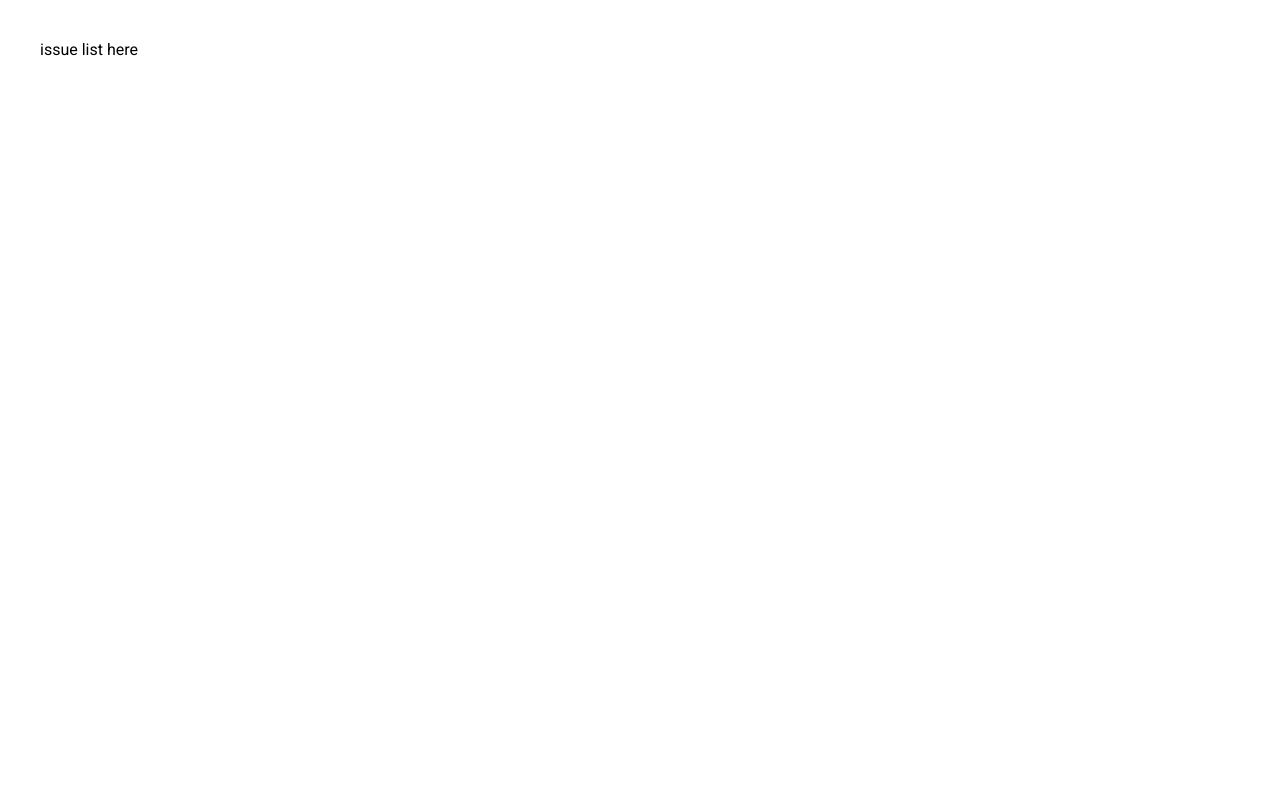
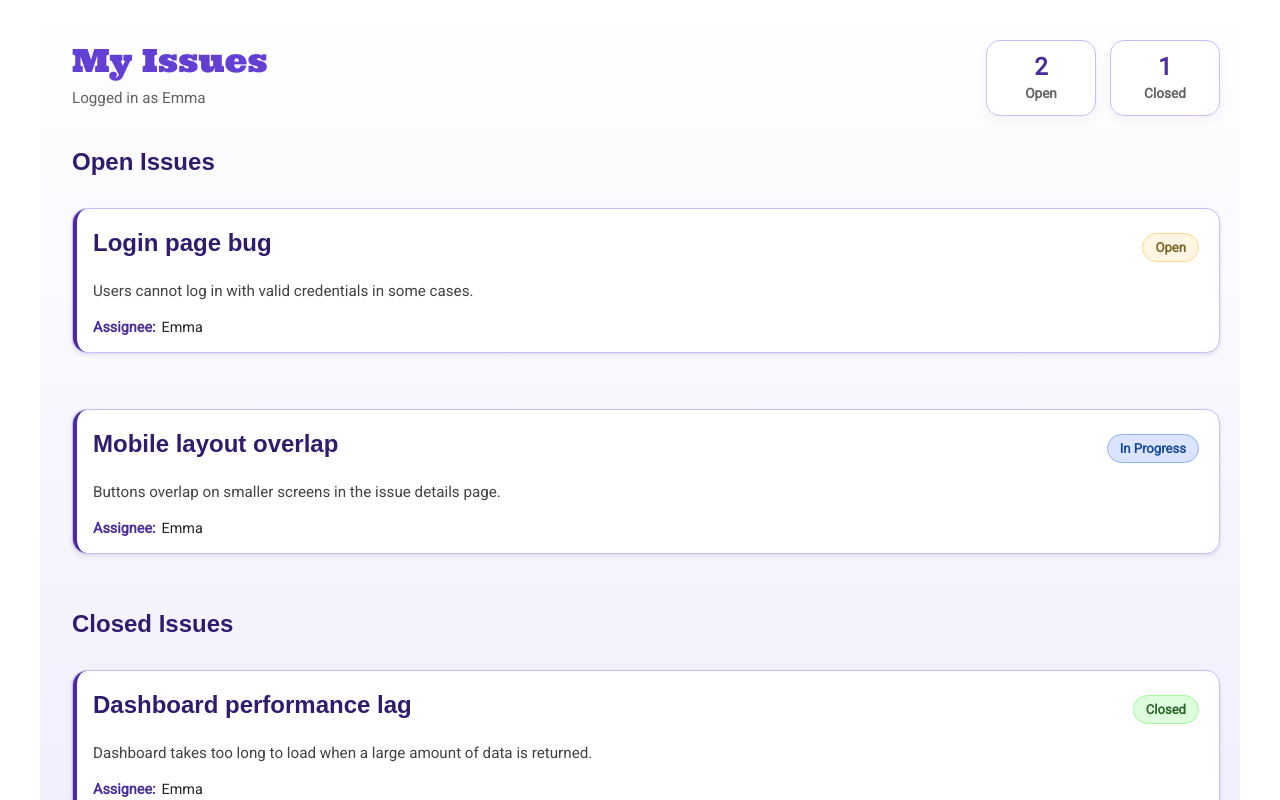
Before and after one commit to morielsh57/FixFlow, a React (Create React App) app in the folder FrontEnd/: page /app/issues in a window 1280 px wide. Built offline with nearby package versions, Linux system fonts and the light colour scheme.

Commit message:
Add issue list feature

```diff
--- /dev/null
+++ b/FrontEnd/src/components/issue-list/IssueCard.scss
@@ -0,0 +1,70 @@
+@import '../../shared/styles/style.index.scss';
+
+.issue-card {
+  @include cardStyle;
+  margin-bottom: 0;
+}
+
+.issue-card__top {
+  @include displayFlex(space-between, center, row, wrap);
+  gap: 12px;
+  margin-bottom: 12px;
+}
+
+.issue-card__title {
+  margin: 0;
+  color: $purple8;
+  font-size: 1.2rem;
+  font-weight: 700;
+}
+
+.issue-card__description {
+  margin: 0 0 16px;
+  color: $neutral7;
+  font-size: 0.95rem;
+  line-height: 1.5;
+}
+
+.issue-card__footer {
+  @include displayFlex(flex-start, center, row, wrap);
+  gap: 6px;
+  color: $neutral6;
+  font-size: 0.9rem;
+}
+
+.issue-card__label {
+  font-weight: 700;
+  color: $purple7;
+}
+
+.issue-card__assignee {
+  color: $neutral8;
+}
+
+.issue-card__status {
+  display: inline-flex;
+  align-items: center;
+  padding: 6px 12px;
+  border-radius: 999px;
+  font-size: 0.82rem;
+  font-weight: 700;
+  border: 1px solid transparent;
+}
+
+.issue-card__status--open {
+  background-color: $yellow3;
+  color: $yellow8;
+  border-color: $yellow5;
+}
+
+.issue-card__status--in-progress {
+  background-color: $blue4;
+  color: $blue9;
+  border-color: $blue6;
+}
+
+.issue-card__status--closed {
+  background-color: $green10;
+  color: $green80;
+  border-color: $green30;
+}
--- /dev/null
+++ b/FrontEnd/src/components/issue-list/IssueCard.tsx
@@ -0,0 +1,28 @@
+import './IssueCard.scss';
+import { Issue } from './issue.types';
+
+interface Props {
+  issue: Issue;
+}
+
+const IssueCard = ({ issue }: Props) => {
+  return (
+    <article className="issue-card">
+      <div className="issue-card__top">
+        <h2 className="issue-card__title">{issue.title}</h2>
+        <span className={`issue-card__status issue-card__status--${issue.status.toLowerCase().replace(/\s+/g, '-')}`}>
+          {issue.status}
+        </span>
+      </div>
+
+      <p className="issue-card__description">{issue.description}</p>
+
+      <div className="issue-card__footer">
+        <span className="issue-card__label">Assignee:</span>
+        <span className="issue-card__assignee">{issue.assignee}</span>
+      </div>
+    </article>
+  );
+};
+
+export default IssueCard;
--- a/FrontEnd/src/components/issue-list/IssueList.scss
+++ b/FrontEnd/src/components/issue-list/IssueList.scss
@@ -1,5 +1,76 @@
-.issues-screen {
-  display: flex;
-  flex-direction: column;
-  height: 100vh;
+@import '../../shared/styles/style.index.scss';
+
+.issue-list-page {
+  min-height: 100vh;
+  padding: 32px;
+  background: linear-gradient(180deg, $neutral1 0%, $purple1 100%);
+  @include appScrollbar;
 }
+
+.issue-list-page__header {
+  @include displayFlex(space-between, flex-start, row, wrap);
+  gap: 20px;
+  margin-bottom: 32px;
+}
+
+.issue-list-page__title {
+  margin: 0 0 8px;
+  color: $purple8;
+  font-size: 2rem;
+  font-weight: 700;
+}
+
+.issue-list-page__subtitle {
+  margin: 0;
+  color: $neutral6;
+  font-size: 0.95rem;
+}
+
+.issue-list-page__summary {
+  @include displayFlex(flex-start, stretch, row, wrap);
+  gap: 14px;
+}
+
+.issue-list-page__summary-box {
+  @include displayFlex(center, center, column);
+  min-width: 110px;
+  padding: 14px 18px;
+  background: $neutral1;
+  border: 1px solid $purple3;
+  border-radius: 14px;
+  box-shadow: 0 4px 12px rgba($neutral8, 0.05);
+}
+
+.issue-list-page__summary-number {
+  color: $purple7;
+  font-size: 1.5rem;
+  font-weight: 700;
+  line-height: 1;
+  margin-bottom: 6px;
+}
+
+.issue-list-page__summary-label {
+  color: $neutral6;
+  font-size: 0.85rem;
+  font-weight: 600;
+}
+
+.issue-section {
+  margin-bottom: 32px;
+}
+
+.issue-section__header {
+  margin-bottom: 16px;
+}
+
+.issue-section__title {
+  margin: 0;
+  color: $purple7;
+  font-size: 1.35rem;
+  font-weight: 700;
+}
+
+.issue-section__list {
+  @include displayFlex(flex-start, stretch, column);
+  gap: 16px;
+}
--- a/FrontEnd/src/components/issue-list/IssueList.tsx
+++ b/FrontEnd/src/components/issue-list/IssueList.tsx
@@ -1,11 +1,92 @@
+import { useEffect, useMemo, useState } from 'react';
 import './IssueList.scss';
+import IssueCard from './IssueCard';
+import { mockIssues } from './issue.data';
+import { Issue } from './issue.types';
 
 const IssueList = () => {
+  const [issues, setIssues] = useState<Issue[]>([]);
+
+  // replace this later with the real logged-in username from auth/store
+  const loggedInUsername = 'Emma';
+
+  const fetchIssues = async () => {
+    // later replace with real API call
+    setIssues(mockIssues);
+  };
+
+  useEffect(() => {
+    fetchIssues();
+
+    const intervalId = setInterval(() => {
+      fetchIssues();
+    }, 5000);
+
+    return () => clearInterval(intervalId);
+  }, []);
+
+  const userIssues = useMemo(() => {
+    return issues.filter((issue) => issue.assignee === loggedInUsername);
+  }, [issues, loggedInUsername]);
+
+  const openIssues = useMemo(() => {
+    return userIssues.filter(
+      (issue) => issue.status === 'Open' || issue.status === 'In Progress'
+    );
+  }, [userIssues]);
+
+  const closedIssues = useMemo(() => {
+    return userIssues.filter((issue) => issue.status === 'Closed');
+  }, [userIssues]);
+
   return (
-    <div className='issues-screen'>
-      issue list here
+    <div className="issue-list-page">
+      <div className="issue-list-page__header">
+        <div>
+          <h1 className="issue-list-page__title">My Issues</h1>
+          <p className="issue-list-page__subtitle">
+            Logged in as {loggedInUsername}
+          </p>
+        </div>
+
+        <div className="issue-list-page__summary">
+          <div className="issue-list-page__summary-box">
+            <span className="issue-list-page__summary-number">{openIssues.length}</span>
+            <span className="issue-list-page__summary-label">Open</span>
+          </div>
+
+          <div className="issue-list-page__summary-box">
+            <span className="issue-list-page__summary-number">{closedIssues.length}</span>
+            <span className="issue-list-page__summary-label">Closed</span>
+          </div>
+        </div>
+      </div>
+
+      <section className="issue-section">
+        <div className="issue-section__header">
+          <h2 className="issue-section__title">Open Issues</h2>
+        </div>
+
+        <div className="issue-section__list">
+          {openIssues.map((issue) => (
+            <IssueCard key={issue.id} issue={issue} />
+          ))}
+        </div>
+      </section>
+
+      <section className="issue-section">
+        <div className="issue-section__header">
+          <h2 className="issue-section__title">Closed Issues</h2>
+        </div>
+
+        <div className="issue-section__list">
+          {closedIssues.map((issue) => (
+            <IssueCard key={issue.id} issue={issue} />
+          ))}
+        </div>
+      </section>
     </div>
-  )
-}
+  );
+};
 
-export default IssueList
+export default IssueList;
--- /dev/null
+++ b/FrontEnd/src/components/issue-list/issue.data.ts
@@ -0,0 +1,32 @@
+import { Issue } from './issue.types';
+
+export const mockIssues: Issue[] = [
+  {
+    id: 1,
+    title: 'Login page bug',
+    description: 'Users cannot log in with valid credentials in some cases.',
+    status: 'Open',
+    assignee: 'Emma',
+  },
+  {
+    id: 2,
+    title: 'Mobile layout overlap',
+    description: 'Buttons overlap on smaller screens in the issue details page.',
+    status: 'In Progress',
+    assignee: 'Emma',
+  },
+  {
+    id: 3,
+    title: 'Dashboard performance lag',
+    description: 'Dashboard takes too long to load when a large amount of data is returned.',
+    status: 'Closed',
+    assignee: 'Emma',
+  },
+  {
+    id: 4,
+    title: 'Header alignment',
+    description: 'Header title is not aligned correctly on Firefox.',
+    status: 'Open',
+    assignee: 'Alice',
+  },
+];
```
Also changed, not shown: FrontEnd/src/components/issue-list/issue.types.ts (added, +9 -0 lines), 1 other file (tests, documents, lock files or other folders).
